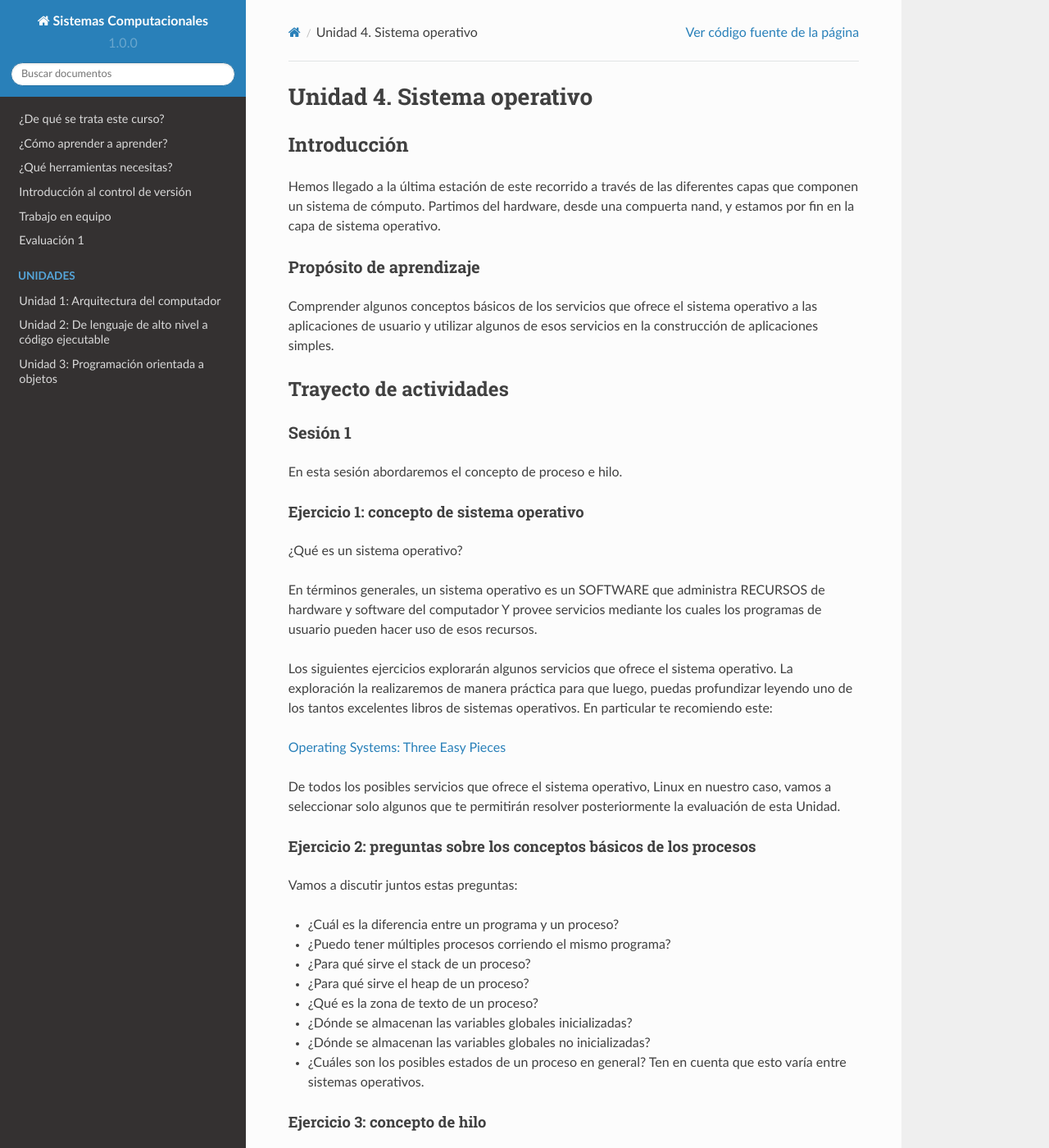
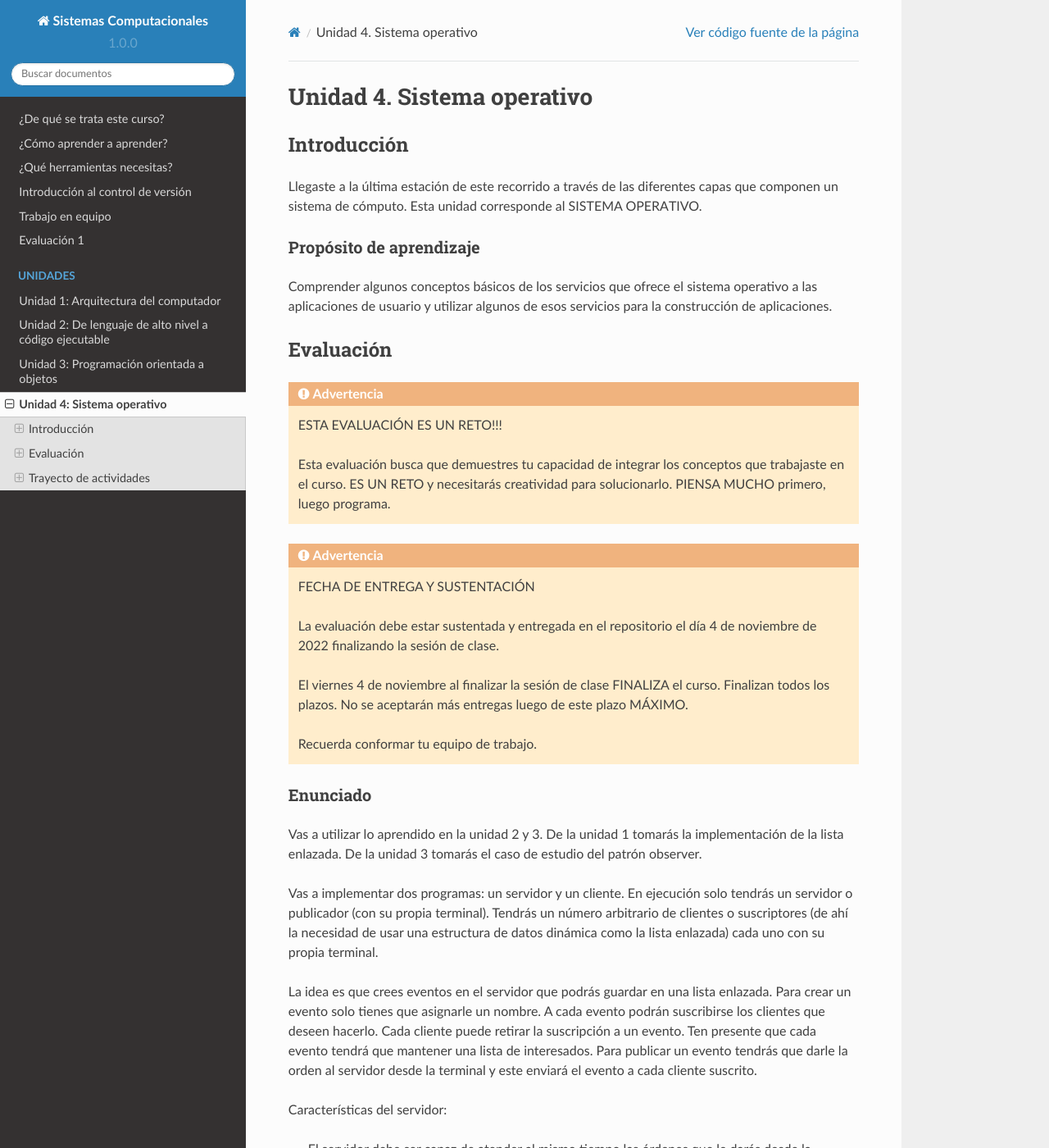
Before and after one commit to juanferfranco/SistemasComputacionales, a Sphinx documentation site: the page built from docs/_unidad4/unidad4.rst, in a window 1280 px wide and 1400 px high. Shown: the whole window at 82% size. Built offline with Sphinx 7.4.7 and the Read the Docs theme 2.0.0, drawn with Linux system fonts in a browser that asks for light colours; some of the changed text lies outside the part shown.

Commit message:
Add unit 4

```diff
--- a/docs/_unidad4/unidad4.rst
+++ b/docs/_unidad4/unidad4.rst
@@ -4,26 +4,106 @@ Unidad 4. Sistema operativo
 Introducción
 --------------
 
-Hemos llegado a la última estación de este recorrido a través
-de las diferentes capas que componen un sistema de cómputo.
-Partimos del hardware, desde una compuerta nand, y estamos
-por fin en la capa de sistema operativo.
+Llegaste a la última estación de este recorrido a través
+de las diferentes capas que componen un sistema de cómputo. Esta unidad
+corresponde al SISTEMA OPERATIVO.
 
 Propósito de aprendizaje
 **************************
 
 Comprender algunos conceptos básicos de los servicios que ofrece
 el sistema operativo a las aplicaciones de usuario y utilizar
-algunos de esos servicios en la construcción de aplicaciones
-simples.
+algunos de esos servicios para la construcción de aplicaciones.
+
+Evaluación
+-------------------
+
+.. warning:: ESTA EVALUACIÓN ES UN RETO!!!
+
+    Esta evaluación busca que demuestres tu capacidad de integrar los conceptos
+    que trabajaste en el curso. ES UN RETO y necesitarás creatividad
+    para solucionarlo. PIENSA MUCHO primero, luego programa.
+
+
+.. warning:: FECHA DE ENTREGA Y SUSTENTACIÓN
+
+    La evaluación debe estar sustentada y entregada en el repositorio
+    el día 4 de noviembre de 2022 finalizando la sesión de clase.
+
+    El viernes 4 de noviembre al finalizar la sesión de clase FINALIZA el curso.
+    Finalizan todos los plazos. No se aceptarán más entregas luego de este plazo
+    MÁXIMO.
+
+    Recuerda conformar tu equipo de trabajo.
+
+Enunciado
+************
+
+Vas a utilizar lo aprendido en la unidad 2 y 3. De la unidad 1 tomarás la implementación
+de la lista enlazada. De la unidad 3 tomarás el caso de estudio del patrón observer.
+
+Vas a implementar dos programas: un servidor y un cliente. En ejecución solo tendrás un servidor
+o publicador (con su propia terminal). Tendrás un número arbitrario de clientes o suscriptores (de ahí la necesidad de usar
+una estructura de datos dinámica como la lista enlazada) cada uno con su propia terminal.
+
+La idea es que crees eventos en el servidor que podrás guardar en una lista enlazada. Para crear un evento
+solo tienes que asignarle un nombre. A cada evento podrán suscribirse los clientes que deseen hacerlo.
+Cada cliente puede retirar la suscripción a un evento. Ten presente que cada evento tendrá que mantener
+una lista de interesados. Para publicar un evento tendrás que darle la orden al servidor desde la terminal y
+este enviará el evento a cada cliente suscrito.
+
+Características del servidor:
+
+* El servidor debe ser capaz de atender al mismo tiempo las órdenes que le darás desde la terminal
+  y las solicitudes que le enviarán los clientes.
+* Cada petición de un cliente será visualizada con un mensaje en la terminal que incluirá un identificador del
+  cliente y el mensaje de la petición.
+* Las órdenes que le darás al servidor serán:
+
+  * Listar la cantidad de eventos que puede publicar.
+  * Crear un evento.
+  * Publicar un evento.
+  * Borrar un evento.
+  * Muestra los clientes o suscriptores conectados.
+  * Terminar. El servidor termina, pero antes debe avisarle a todos los cliente conectados para
+    que ellos también terminen.
+
+Características de cada cliente:
+
+* Debe visualizar en la terminal cada que evento publicado por el servidor.
+* Cada cliente debe ser capaz de atender al mismo tiempo las órdenes que le darás desde la terminal y
+  los mensajes enviados por el servidor.
+* Debe soportar las siguientes órdenes:
+
+    * Suscribirse a un evento.
+    * Retirar la suscripción a un evento.
+    * Listar todos los eventos a los que está suscrito.
+    * Preguntarle al servidor todos los eventos que hay disponibles.
+
+¿Qué debes entregar?
+**********************
+
+.. warning:: MUY IMPORTANTE
+
+    No se recibirán entregas parciales. El problema debe estar 100% solucionado.
+
+
+Debes entregar todo lo solicitado en
+`este <https://classroom.github.com/a/5cv9ZIs2>`__ repositorio. Entrega:
+
+* El código con la solución al problema.
+* La documentación en el archivo README.md. Esta documentación debe tener:
+
+    * Un enlace a un video corto en youtube (unlisted) (2 minutos máximo), SIN EXPLICACIONES, que muestre
+      la compilación y ejecución del caso de estudio.
+    * Explicar (EN TEXTO) cómo se solucionó el problema.
+
 
 Trayecto de actividades
 ------------------------
 
-Sesión 1
-***************************************
-
-En esta sesión abordaremos el concepto de proceso e hilo.
+Ejercicios preparatorios para el problema
+************************************************
 
 Ejercicio 1: concepto de sistema operativo
 ^^^^^^^^^^^^^^^^^^^^^^^^^^^^^^^^^^^^^^^^^^^^
@@ -35,9 +115,9 @@ RECURSOS de hardware y software del computador Y provee servicios mediante
 los cuales los programas de usuario pueden hacer uso de esos recursos.
 
 Los siguientes ejercicios explorarán algunos servicios que ofrece el sistema
-operativo. La exploración la realizaremos de manera práctica para que luego,
-puedas profundizar leyendo uno de los tantos excelentes libros de sistemas
-operativos. En particular te recomiendo este:
+operativo. La exploración la realizaremos de manera práctica para que luego
+(si te interesa al terminar el curso), puedas profundizar leyendo uno de los
+tantos excelentes libros de sistemas operativos. En particular te recomiendo este:
 
 `Operating Systems: Three Easy Pieces <http://pages.cs.wisc.edu/~remzi/OSTEP/>`__
 
@@ -62,12 +142,15 @@ Vamos a discutir juntos estas preguntas:
 
 Ejercicio 3: concepto de hilo
 ^^^^^^^^^^^^^^^^^^^^^^^^^^^^^^^
-Vamos al tablero para introducir el concepto general de hilo.
+
+Hasta ahora todos los programas que has realizado tienen un SOLO flujo de instrucciones. ¿Y si
+quieres tener en el mismo programa VARIOS flujos independientes? Lo puedes hacer con los hilos.
+Los hilos permitirán que un programa pueda ``HACER VARIAS COSAS AL MISMO TIEMPO``.
 
 Ejercicio 4: creación de hilos
 ^^^^^^^^^^^^^^^^^^^^^^^^^^^^^^^
 
-Vamos a crear un hilo en Linux:
+El siguiente programa tiene dos hilos. ¿Qué código ejecuta cada hilos?
 
 .. code-block:: c
 
@@ -142,6 +224,8 @@ Ahora vas a escribir este código, compilarlo y ejecutarlo:
 * ¿Qué pasó al ejecutarlo?
 * Notaste que el programa no hace nada, te animas a proponer un hipótesis
   al respecto de lo que puede estar ocurriendo?
+
+NO TE PREOCUPES, ya te digo qué pasa.
 
 Ejercicio 6: esperar un hilo
 ^^^^^^^^^^^^^^^^^^^^^^^^^^^^^
@@ -208,90 +292,18 @@ que el pueda terminar.
     pthread_join(threadID1,NULL);
     pthread_join(threadID2,NULL);
 
-
-Trabajo autónomo 1
-***************************************
-(Tiempo estimado: 1 horas 20 minutos)
-
-Se tiene un archivo que tiene 100 líneas y 20 caracteres máximo por línea.
-
-* Crea un programa llamado prog.c que lea el archivo de entrada y almacene las líneas de texto
-  en un arreglo en memoria.
-
-* Crea 2 hilos para procesar de diferente manera la información cargada en memoria. Los hilos deben
-  lanzarse para que se ejecuten en paralelo, OJO, NO DE MANERA SECUENCIAL, SI EN PARALELO.
-
-* El Hilo 1 escribe en el archivo de salida1 el arreglo de líneas de texto, pero recorriendo
-  las líneas en orden inverso.
-
-* El Hilo 2 escribe en el archivo de salida 2 las líneas de texto en orden.
-
-* NO OLVIDES Hilo 1 e Hilo 2 deben lanzarse a la vez. Una vez Hilo 1 e Hilo 2 finalicen, el hilo
-  principal debe abrir los archivos de salida e imprimir el resultado, primero del Hilo 1 y luego del
-  Hilo 2
-
-* El programa se ejecutará así: ./prog In Out1 Out2
-
-* prog es el nombre del ejecutable, In especifica el nombre del archivo de entrada
-  Out1 y Out2 especifican el nombre de los los archivos de salida 1 y 2 respectivamente. RECUERDA que
-  In, Out1 y Out2 son parámetros.
-
-Sesión 2
-**********
-
-Continua trabajando en el reto de la sesión anterior
-
-Trabajo autónomo 2
-***************************************
-(Tiempo estimado: 1 horas 20 minutos)
-
-Terminar el RETO.
-
-Sesión 3
-**********
-
-Ahora vas a estudiar cómo implementar hilos en C# y cómo se compara con C.
-
-Ejercicio 7: veamos cómo es en C#
-^^^^^^^^^^^^^^^^^^^^^^^^^^^^^^^^^^^^^
-
-Ahora vamos a familiarizarnos con el concepto de hilo en C#. Ingresa
-a `este <http://www.albahari.com/threading/>`__ sitio y lee detalladamente
-su contenido hasta la sección Creating and Starting Threads (sin incluirla,
-claro, a menos que quieras).
-
-* ¿Qué es un hilo?
-* ¿Cuál es la diferencia entre un método y un hilo?
-* ¿La ejecución de los hilos es determinística?
-* ¿Cuál es la diferencia entre un método estático y un
-  método no estático?
-* ¿Cuál es la diferencia entre un hilo y un método estático?
-
-Trabajo autónomo 3
-*****************************************
-(Tiempo estimado: 1 horas 20 minutos)
-
-Repasa todo el material hasta este punto. Vuelve a leer el material de las sesiones 1 y 3.
-
-Sesión 4
-**********
-
-En esta sesión aprenderás a comunicar procesos.
-
-Ejercicio 8: comunicación de procesos mediante colas
+Ejercicio 7: comunicación de procesos mediante colas
 ^^^^^^^^^^^^^^^^^^^^^^^^^^^^^^^^^^^^^^^^^^^^^^^^^^^^^^
 
 Existe varios mecanismos de comunicación entre procesos. En este ejercicio
 te voy a proponer un servicio de comunicación entre procesos denominado POSIX
-queues. Este servicio te permitirá enviar mensajes en una dirección de un procesos
+queues. Este servicio te permitirá enviar mensajes en una dirección de un proceso
 a otro.
 
 ¿Y si necesitas recibir mensajes en el sentido opuesto? Necesitarás crear
 una segunda queue.
 
-Vamos al tablero para que lo analicemos juntos.
-
-Ejercicio 9: ejemplo
+Ejercicio 8: ejemplo
 ^^^^^^^^^^^^^^^^^^^^^^^
 
 En este ejemplo comunicarás dos procesos. Uno de ellos esperará los mensajes
@@ -434,12 +446,10 @@ que la destruya:
 
     mq_unlink("/mq0");
 
+Ejercicio 10: mini reto
+^^^^^^^^^^^^^^^^^^^^^^^^^^^^^^^^^
 
-Trabajo autónomo 4
-*********************
-(Tiempo estimado: 1 horas 20 minutos)
-
-Vas a modificar el ejemplo de esta sesión de tal manera que
+Vas a modificar el ejercicio 9 de tal manera que
 los dos procesos puedan intercambiar mensajes.
 
 Antes de comenzar, piensa primero en esta pregunta:
@@ -449,59 +459,7 @@ En este caso los procesos tendrán que esperar a que llegue un mensaje
 a la queue pero también tendrán que esperar a que el usuario ingrese
 un mensaje para enviarlo al otro proceso.
 
-Evaluación de la Unidad 4
-----------------------------
-(Tiempo estimado 6 horas)
+.. warning:: SI NO PIENSAS ESTE EJERCICIO NO PODRÁS RESOLVER LA EVALUACIÓN
 
-.. warning:: PARA CUÁNDO, DÓNDE Y CÓMO ES LA ENTREGA DE LA EVALUACIÓN
-
-  La evaluación se debe entregar de manera presencial en las sesiones
-  de clase de la semana 16 del curso. Puedes entregar en la sesión 1 o 2.
-  Puedes realizar la evaluación con otro compañero.
-
-Enunciado
-***************
-
-Vas a realizar una aplicación que combinará los conocimiento adquiridos con
-la realización de los retos que te presenté en el trabajo autónomo 1 y 4.
-
-Vas a comunicar dos PROCESOS considerando:
-
-#. Cada proceso al ejecutarse estará esperando, al mismo tiempo, que le
-   llegue información del otro proceso y ordenes del usuario.
-#. El usuario deberá indicar en qué archivo está la información mediante
-   una ruta relativa o absoluta y de qué manera se debe enviar dicha
-   información.
-#. La información, que en cualquier momento, llegue del otro proceso
-   debe ser presentada en pantalla.
-
-Debes poder enviar información de estas dos maneras:
-
-* Enviar cada línea del archivo de la primera a la última.
-* Enviar cada línea del archivo de la última a la primera.
-
-
-Criterios de evaluación
-**************************
-
-Funcionamiento de la aplicación
-^^^^^^^^^^^^^^^^^^^^^^^^^^^^^^^^
-
-#. Diseño de la aplicación para soportar concurrencia: 1.25
-#. Implementación de la concurrencia: 1.25
-#. Implementación del mecanismo de comunicación: 1.25
-#. Diseño e implementación de las estructuras de datos para almacenar y
-   procesar la información: 1.25
-
-Sustentación
-^^^^^^^^^^^^^^
-
-Debes mostrar tu aplicación funcionando en las sesiones de clase de la
-semana 16. La sustentación será un factor multiplicativo en la nota final
-y tendrá un rango de 0 a 1. Consiste en responder las preguntas que te formule
-el profesor en relación al funcionamiento de tu aplicación (ver criterios).
-
-Nota Final
-*************
-
-La nota final estará dada por el producto: CriteriosEvaluación*Sustentación.
+    Este ejercicio es crítico para poder resolver la evaluación de la unidad.
+    Te recomiendo que lo hagas antes de comenzar la evaluación.
--- a/docs/index.rst
+++ b/docs/index.rst
@@ -28,6 +28,5 @@ Consideraciones Iniciales
    Unidad 1: Arquitectura del computador <_unidad1/unidad1>
    Unidad 2: De lenguaje de alto nivel a código ejecutable <_unidad2/unidad2>
    Unidad 3: Programación orientada a objetos <_unidad3/unidad3>
-
+   Unidad 4: Sistema operativo <_unidad4/unidad4>
 ..
-   Unidad 4: Sistema operativo <_unidad4/unidad4>
```
Also changed, not shown: other parts of docs/_unidad4/unidad4.rst (+1 -2 lines).
